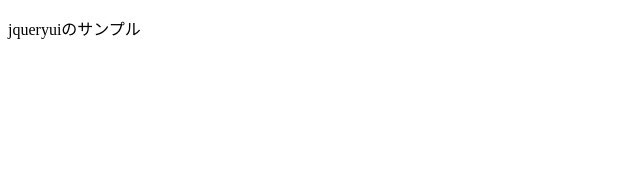
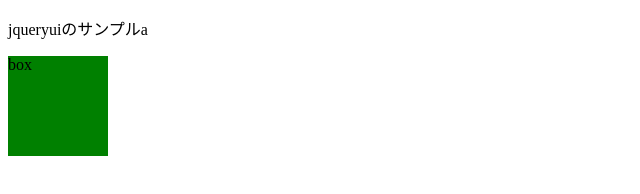
Before and after one commit to simultechnology/myJqueryui, a website: page html/index.html in a window 1280 px wide. Shown: the whole page, without its empty margins (0-640 px from the left). Drawn offline with nearby package versions, Linux system fonts and the light colour scheme.

Commit message:
add draggable sample

```diff
--- a/html/index.html
+++ b/html/index.html
@@ -6,8 +6,21 @@
     <link rel="stylesheet" href="../jqueryui/smoothness/jquery-ui.css">
     <script src="../jquery/jquery.js"></script>
     <script src="../jqueryui/jquery-ui.js"></script>
+    <script src="../js/snippet.js"></script>
 </head>
 <body>
-    <p>jqueryuiのサンプル</p>
+    <p>jqueryuiのサンプルa</p>
+    <div id="box">box</div>
+    <style>
+        #box {
+            width: 100px;
+            height: 100px;
+            background: #008000;
+        }
+    </style>
+
+    <script>
+        $('#box').draggable();
+    </script>
 </body>
 </html>
```
Also changed, not shown: README.md.
